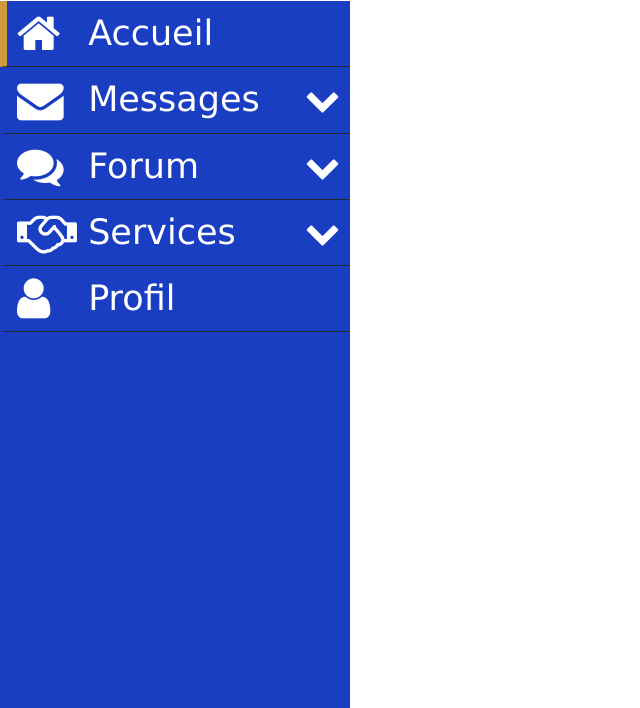
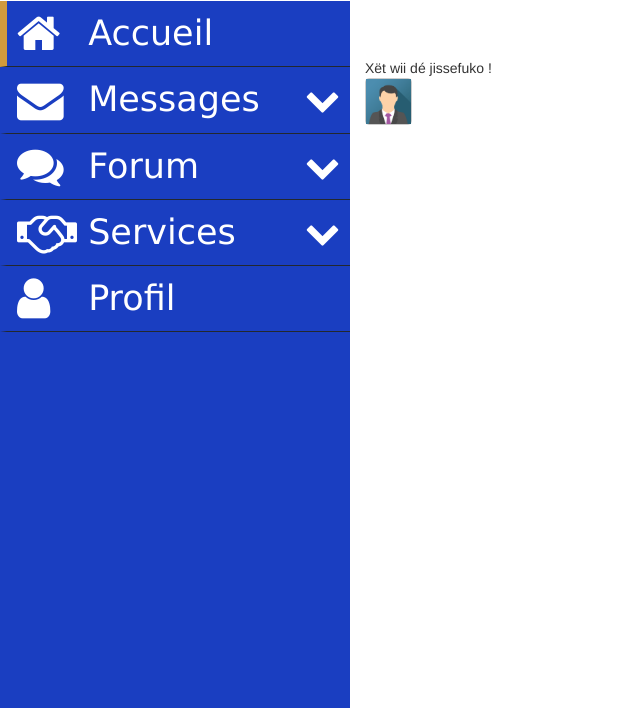
Before and after one commit to Maraaghib/projetTechnologique, a PHP site: page /view/account/index.php in a window 1280 px wide. Shown: the part 92-800 px from the top of the page, without its empty margins (0-640 px from the left). Run offline with PHP 8.4, Linux system fonts and the light colour scheme.

Commit message:
Ajout class container et suppresion du style ddans la div

```diff
--- a/view/account/index.php
+++ b/view/account/index.php
@@ -397,7 +397,7 @@
 
         <!-- <div class="container content" id="content" style="margin-left: 350px;"> -->
             <!-- <div class="row"> -->
-                <div style="margin-left:350px;margin-right:40px">
+                <div class="container">
                     <?php
                         if (isset($_GET['p']) && $_GET['p'] == "inbox") {
                             include 'pages/inbox.php';
```
